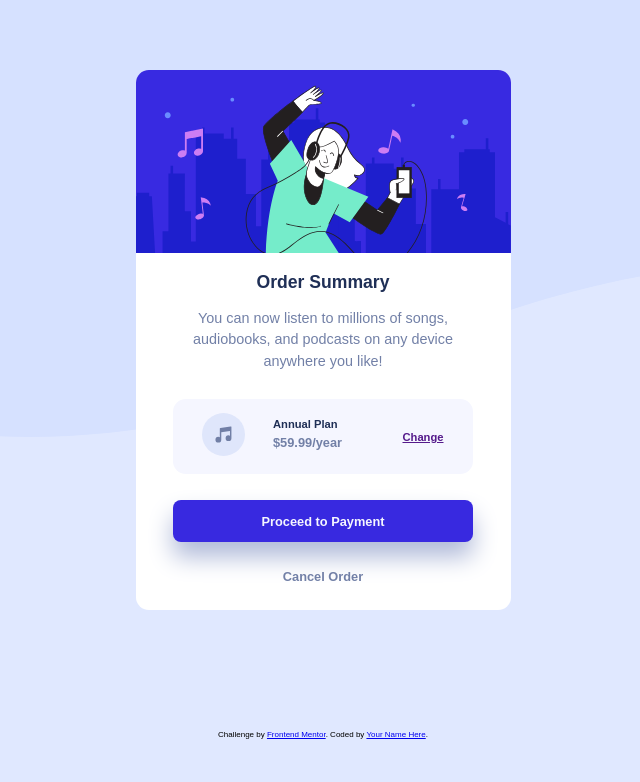
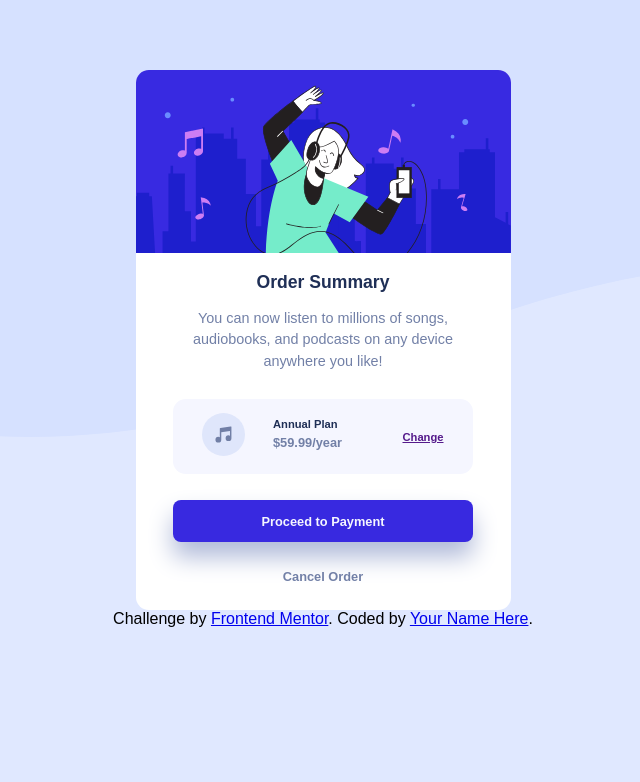
Before and after one commit to Adam-Michael-Smith/order-summary-component, a plain HTML site: page index.html in a window 1280 px wide. Shown: the whole page, without its empty margins (317-957 px from the left). Drawn offline with Linux system fonts and the light colour scheme; a web font is replaced by a local one.

Commit message:
Update styles.css

```diff
--- a/styles.css
+++ b/styles.css
@@ -129,12 +129,7 @@ h1{
 	color: var(--clr-neutral-300);
 }
 
-.attribution{
-	font-size: 0.5em;
-	padding: 5em;
-	margin-top: 10em;
 
-}
 
 @media screen and (min-width: 400px){
 	.summary-body{
```
